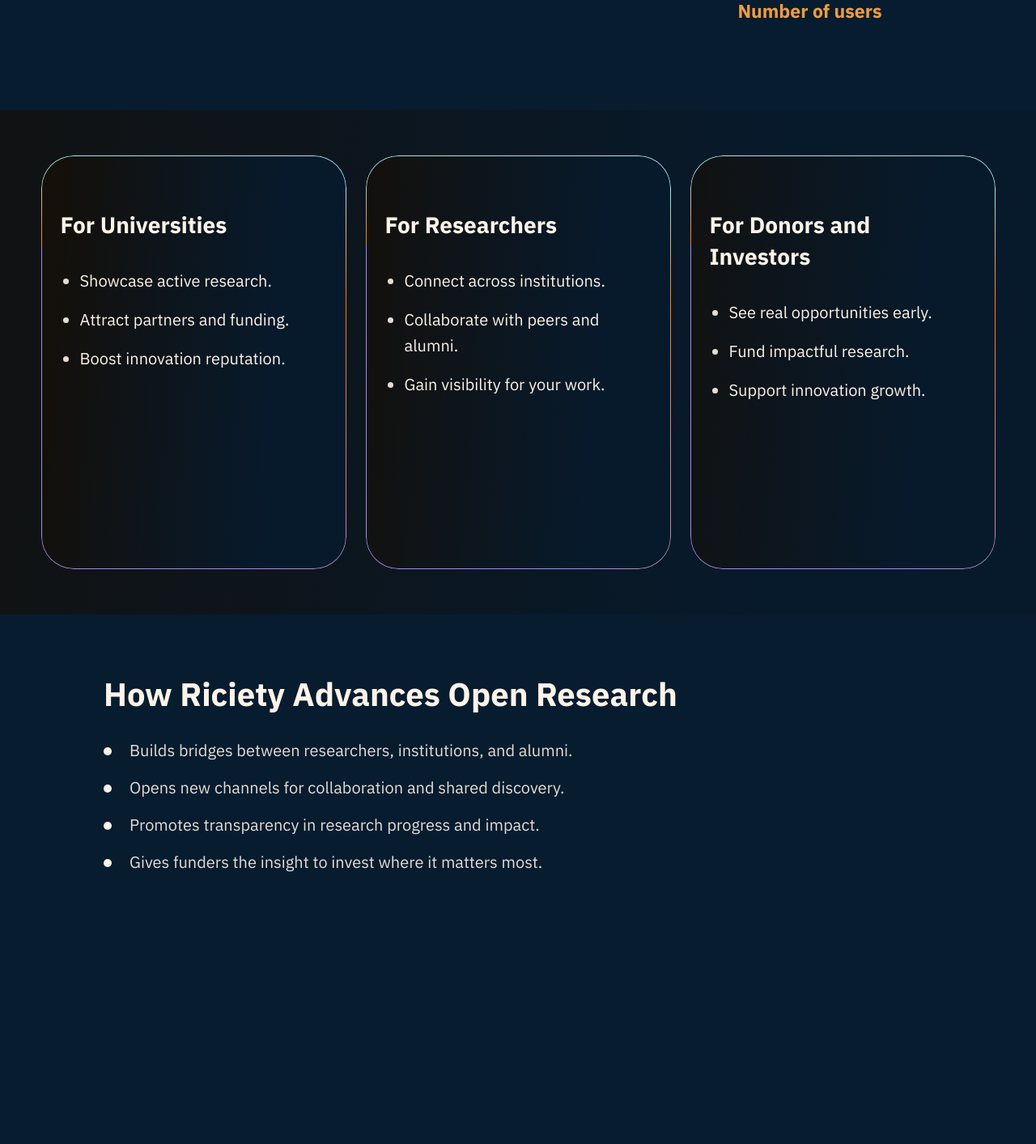
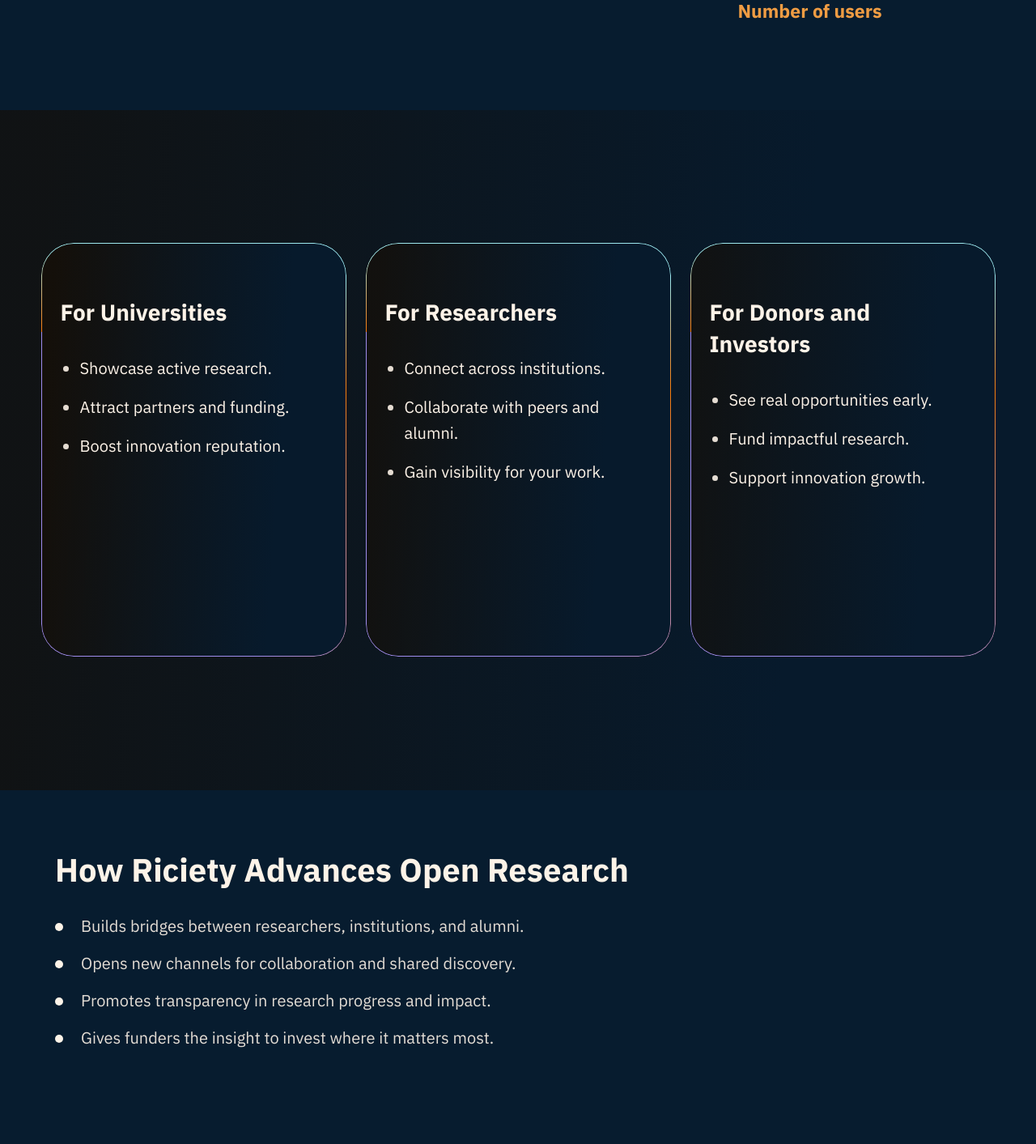
Before and after one commit to C3ZIZ/KX-page, a React (Vite) app: page /products/riciety in a window 1280 px wide. Shown: the part 1800-3213 px from the top of the page at 81% size. Built offline with nearby package versions, Linux system fonts and the light colour scheme.

Commit message:
Fixed the layout of two sections

```diff
--- a/src/pages/Products/Riciety/Advances.jsx
+++ b/src/pages/Products/Riciety/Advances.jsx
@@ -27,7 +27,7 @@
       className={[
         // Layout from Figma
         "w-full",
-        "flex flex-col items-center",
+        "flex flex-col",
         "min-h-[655px] md:h-[655px]",
         "px-[68px] py-[72px]",
         "gap-4", // 16px
--- a/src/pages/Products/Riciety/stakeholders.jsx
+++ b/src/pages/Products/Riciety/stakeholders.jsx
@@ -121,6 +121,8 @@
       aria-label="Stakeholders"
       className={[
         "w-full",
+        // force section to be at least 850px tall
+        "min-h-[840px]",
         // big section layout
         "flex items-center justify-center",
   // let height grow with content, use comfortable vertical padding
```
Also changed, not shown: 1 other file (tests, documents, lock files or other folders).
